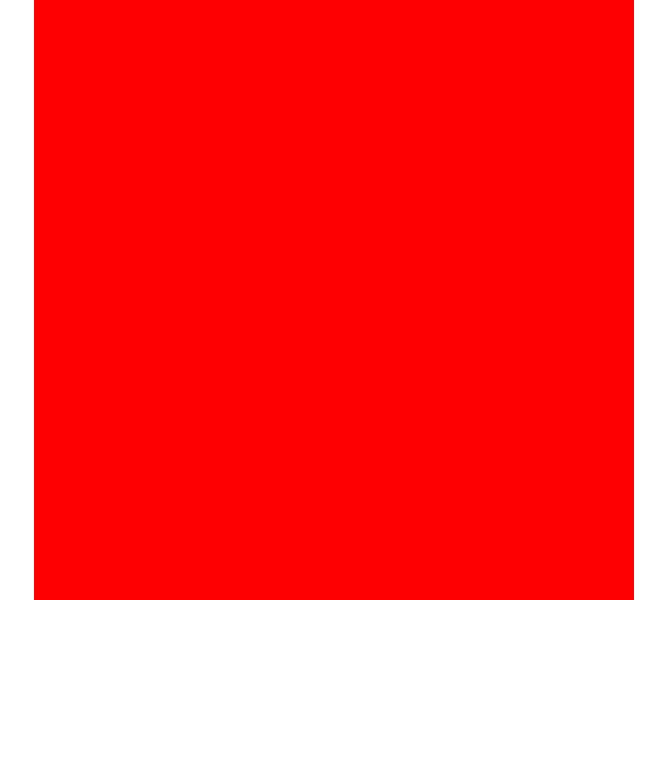
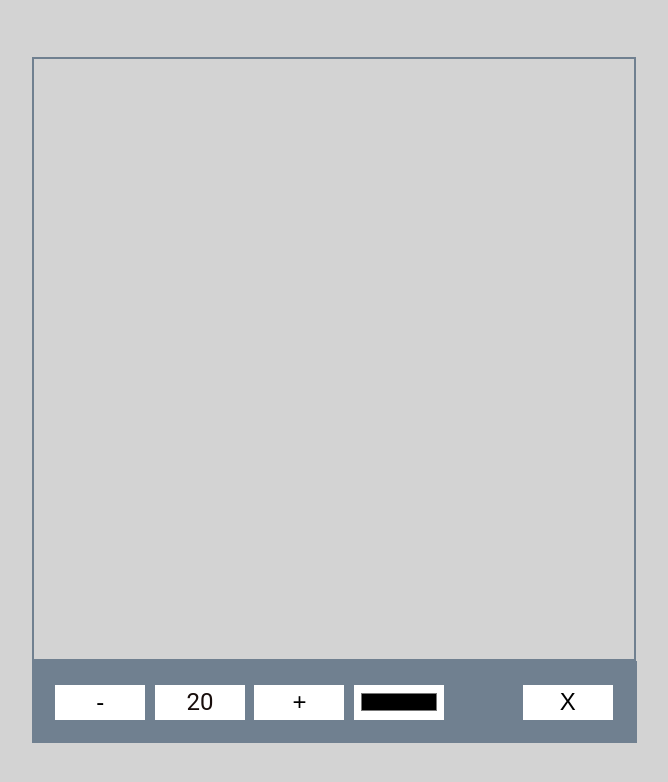
Before and after one commit to RostyslavL/Drawing-App, a plain HTML site: page index.html in a window 1280 px wide. Shown: the whole page, without its empty margins (306-974 px from the left). Drawn offline with Linux system fonts and the light colour scheme.

Commit message:
CSS styles for canvas & toolbox are made

```diff
--- a/index.html
+++ b/index.html
@@ -13,8 +13,8 @@
         id="canvas"
         width="600"
         height="600"
-        style="background: red;"
         >
+    </canvas>
         <div class="toolbox">
             <button id="decrease"> - </button>
                 <span id="size">20 </span>
@@ -22,7 +22,6 @@
                 <input type="color" id="color">
             <button id="clear"> X </button>
         </div>
-    </canvas>
     <script src="main.js"></script>
 </body>
 </html>
--- a/style.css
+++ b/style.css
@@ -5,6 +5,7 @@
 }
 
 body {
+  background-color: lightgray;
   font-family: 'Ubuntu', sans-serif;
   color:hsl(9, 37%, 7%);
   font-family: 'Roboto', sans-serif;
@@ -14,4 +15,34 @@ body {
   justify-content: center;
   margin: 0;
   overflow-x: hidden;
+  height: 100vh;
 }
+
+canvas{
+  border: solid 2px slategray;
+}
+.toolbox{
+  background-color: slategray;
+  border: solid 3px slategray;
+  display: flex;
+  width: 605px;
+  padding:  1rem;
+}
+
+.toolbox > * {
+  background-color: #fff;
+  border: none;
+  display: inline-flex;
+  align-items: center;
+  justify-content: center;
+  font-size: 1.5rem;
+  height: 35px;
+  width: 90px;
+  margin: .3rem;
+  padding: .3rem;
+  cursor: pointer;
+}
+
+.toolbox > *:last-child{
+  margin-left:auto;
+}
```
